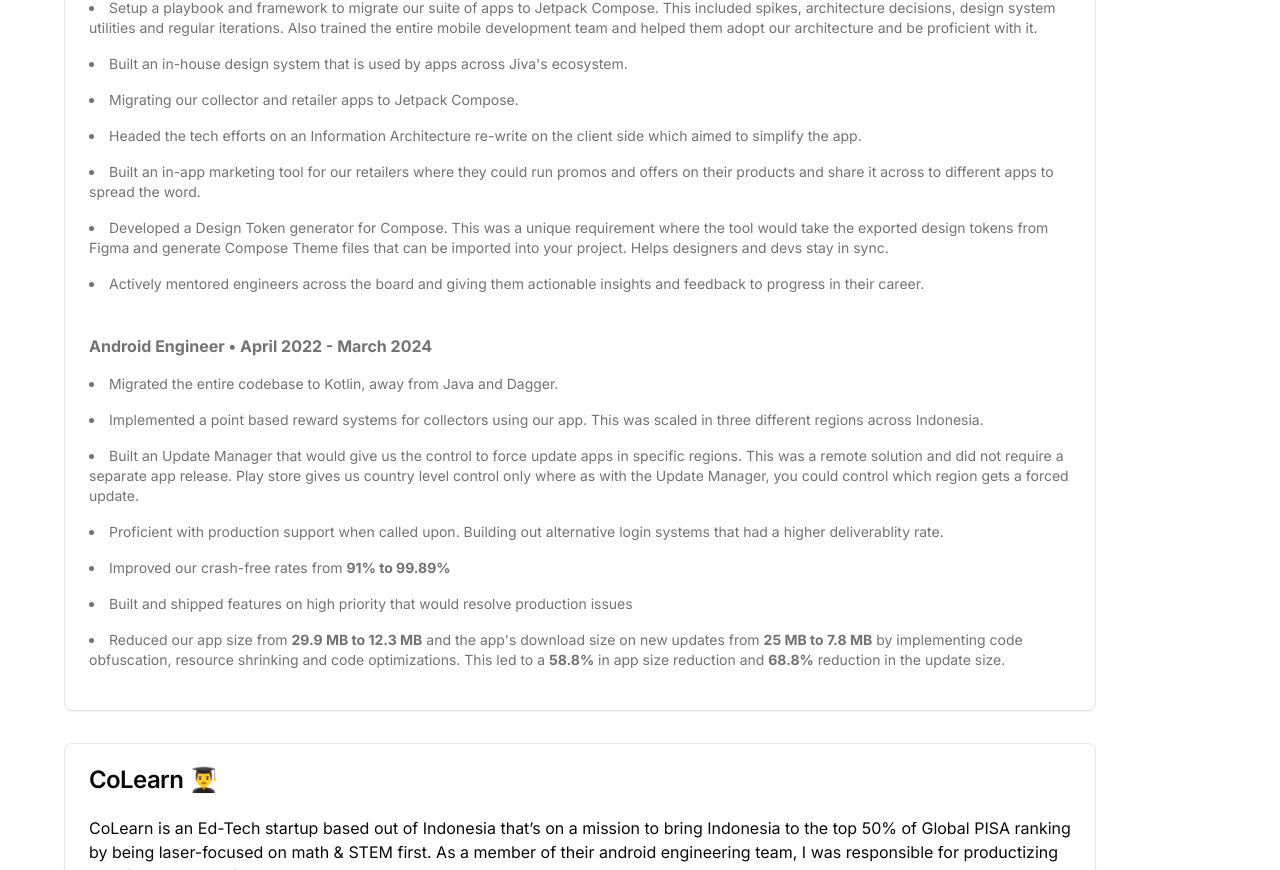
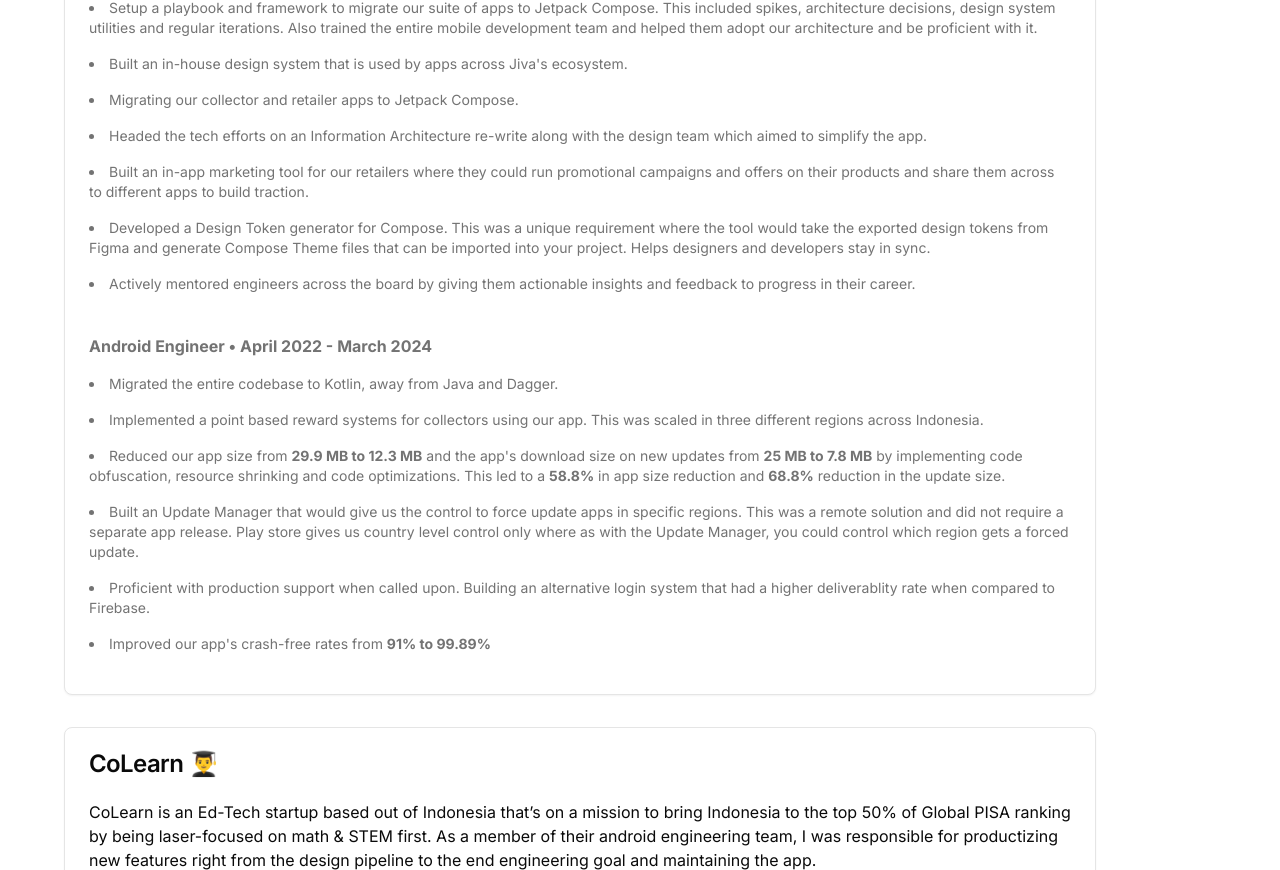
Before and after one commit to sivansundar/sivansundar-portfolio, a Next.js app: page /work in a window 1280 px wide. Shown: the part 540-1410 px from the top of the page. Built offline with nearby package versions, Linux system fonts and the light colour scheme.

Commit message:
Updated work section

```diff
--- a/app/work/page.tsx
+++ b/app/work/page.tsx
@@ -55,13 +55,14 @@ export default function WorkPage() {
 
                   <li className="text-sm text-muted-foreground mb-4">
                     Headed the tech efforts on an Information Architecture
-                    re-write on the client side which aimed to simplify the app.
+                    re-write along with the design team which aimed to simplify
+                    the app.
                   </li>
 
                   <li className="text-sm text-muted-foreground mb-4">
                     Built an in-app marketing tool for our retailers where they
-                    could run promos and offers on their products and share it
-                    across to different apps to spread the word.
+                    could run promotional campaigns and offers on their products
+                    and share them across to different apps to build traction.
                   </li>
 
                   <li className="text-sm text-muted-foreground mb-4">
@@ -69,11 +70,11 @@ export default function WorkPage() {
                     unique requirement where the tool would take the exported
                     design tokens from Figma and generate Compose Theme files
                     that can be imported into your project. Helps designers and
-                    devs stay in sync.
+                    developers stay in sync.
                   </li>
 
                   <li className="text-sm text-muted-foreground mb-4">
-                    Actively mentored engineers across the board and giving them
+                    Actively mentored engineers across the board by giving them
                     actionable insights and feedback to progress in their
                     career.
                   </li>
@@ -92,6 +93,17 @@ export default function WorkPage() {
                     using our app. This was scaled in three different regions
                     across Indonesia.
                   </li>
+
+                  <li className="text-sm text-muted-foreground mb-4">
+                    Reduced our app size from{" "}
+                    <strong>29.9 MB to 12.3 MB</strong> and the app's download
+                    size on new updates from <strong>25 MB to 7.8 MB</strong> by
+                    implementing code obfuscation, resource shrinking and code
+                    optimizations. This led to a <strong>58.8%</strong> in app
+                    size reduction and <strong>68.8%</strong> reduction in the
+                    update size.
+                  </li>
+
                   <li className="text-sm text-muted-foreground mb-4">
                     Built an Update Manager that would give us the control to
                     force update apps in specific regions. This was a remote
@@ -103,28 +115,13 @@ export default function WorkPage() {
 
                   <li className="text-sm text-muted-foreground mb-4">
                     Proficient with production support when called upon.
-                    Building out alternative login systems that had a higher
-                    deliverablity rate.
+                    Building an alternative login system that had a higher
+                    deliverablity rate when compared to Firebase.
                   </li>
 
                   <li className="text-sm text-muted-foreground mb-4">
-                    Improved our crash-free rates from{" "}
+                    Improved our app's crash-free rates from{" "}
                     <strong>91% to 99.89%</strong>
-                  </li>
-
-                  <li className="text-sm text-muted-foreground mb-4">
-                    Built and shipped features on high priority that would
-                    resolve production issues
-                  </li>
-
-                  <li className="text-sm text-muted-foreground mb-4">
-                    Reduced our app size from{" "}
-                    <strong>29.9 MB to 12.3 MB</strong> and the app's download
-                    size on new updates from <strong>25 MB to 7.8 MB</strong> by
-                    implementing code obfuscation, resource shrinking and code
-                    optimizations. This led to a <strong>58.8%</strong> in app
-                    size reduction and <strong>68.8%</strong> reduction in the
-                    update size.
                   </li>
                 </div>
               </div>
```
